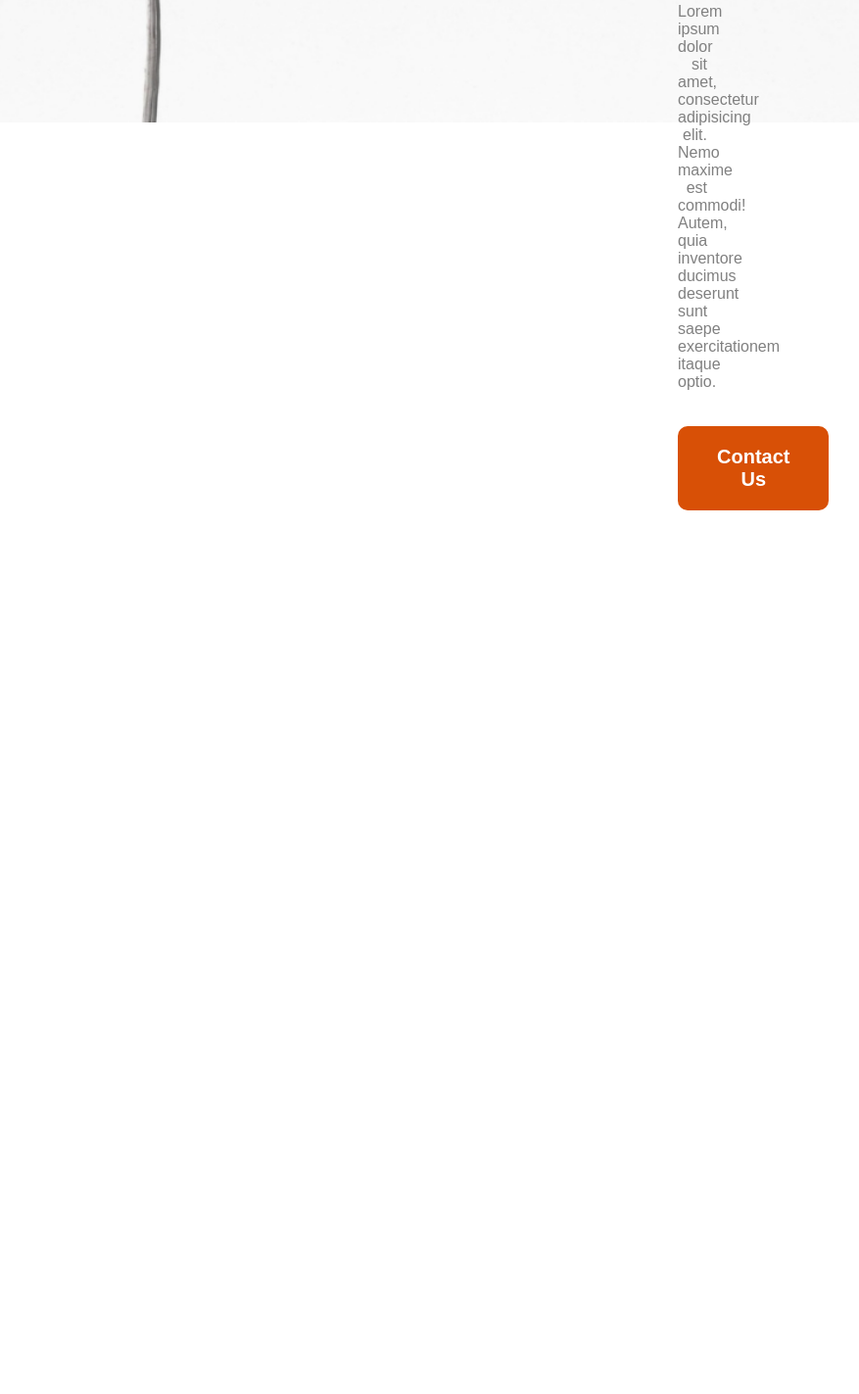
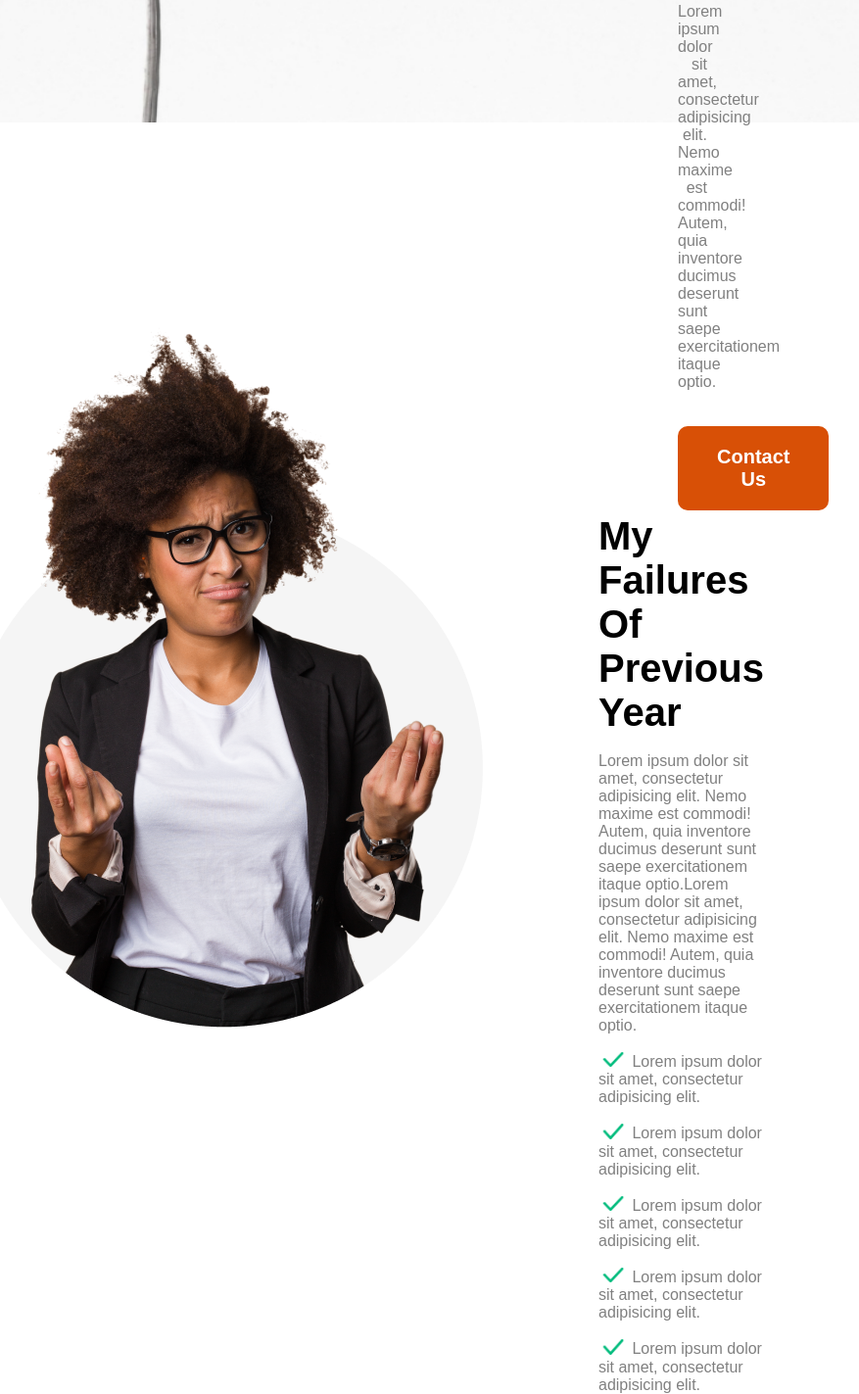
Before and after one commit to Aniqa4/newyear-newme, a plain HTML site: page index.html in a window 1280 px wide. Shown: the part 825-2248 px from the top of the page at 98% size, without its empty margins (308-1185 px from the left). Before the commit the page ends 1346 px from the top, so only its background shows below. Drawn offline with Linux system fonts and the light colour scheme.

Commit message:
2nd step

```diff
--- a/index.html
+++ b/index.html
@@ -23,6 +23,28 @@
             <button class="orange-button"><b>Contact Us</b></button>
         </div>
     </header>
+    <section style="display: flex;" class="section-style">
+        <div>
+            <img src="images/person.png" alt="A girl">
+        </div>
+        <div style="padding:200px 100px 0 100px;">
+             <div><h1 style="font-size: 40px;">My Failures Of Previous Year</h1></div><br>
+
+             <div class="gray-color">
+                <p>Lorem ipsum dolor sit amet, consectetur adipisicing elit.
+                    Nemo maxime est commodi! Autem, quia inventore ducimus
+                    deserunt sunt saepe exercitationem itaque optio.Lorem ipsum dolor sit amet, consectetur adipisicing elit.
+                    Nemo maxime est commodi! Autem, quia inventore ducimus
+                    deserunt sunt saepe exercitationem itaque optio.</p><br>
+                <p><img src="images/icons/checkmark.png" width="30px"> Lorem ipsum dolor sit amet, consectetur adipisicing elit.</p><br>
+                <p><img src="images/icons/checkmark.png" width="30px"> Lorem ipsum dolor sit amet, consectetur adipisicing elit.</p><br>
+                <p><img src="images/icons/checkmark.png" width="30px"> Lorem ipsum dolor sit amet, consectetur adipisicing elit.</p><br>
+                <p><img src="images/icons/checkmark.png" width="30px"> Lorem ipsum dolor sit amet, consectetur adipisicing elit.</p><br>
+                <p><img src="images/icons/checkmark.png" width="30px"> Lorem ipsum dolor sit amet, consectetur adipisicing elit.</p>
+             </div>
+        </div>
+    </section>
+
 
 </body>
 </html>
--- a/styles/newyear-newme.css
+++ b/styles/newyear-newme.css
@@ -24,3 +24,7 @@ font-family:sans-serif}
     font-size: 20px;
     border-radius: 10px;
 }
+/*-------------------common styles for all sections------------------*/
+.section-style{
+    padding: 200px 250px 0 250px;
+}
```
Also changed, not shown: images/icons/checkmark.png (added).
